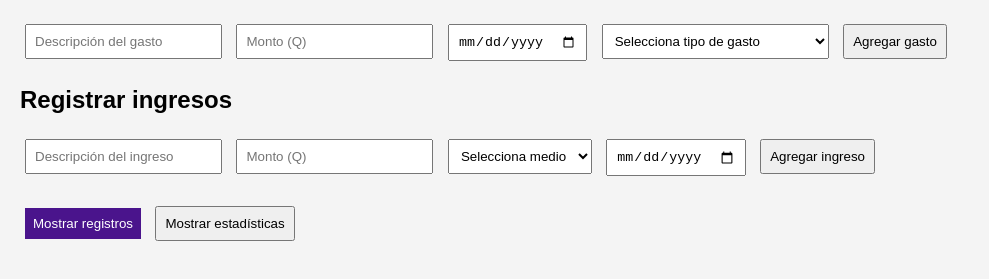
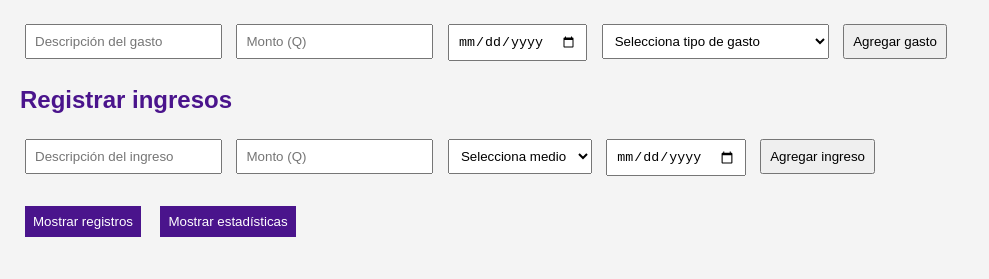
Before and after one commit to alexlm777/Inventoria, a plain HTML site: page index.html in a window 1280 px wide. Shown: the part 61-340 px from the top of the page, without its empty margins (0-989 px from the left). Drawn offline with Linux system fonts and the light colour scheme.

Commit message:
Update style.css

```diff
--- a/style.css
+++ b/style.css
@@ -4,7 +4,7 @@ body {
   background-color: #f4f4f4;
 }
 
-h1 {
+h1, h2, h3 {
   color: #4a148c;
 }
 
@@ -17,21 +17,26 @@ input, select, button {
   margin: 5px;
 }
 
-button#toggle-tablas {
+.toggles {
+  margin: 20px 0;
+}
+
+.toggles button {
   background-color: #4a148c;
-  color: white;
+  color: #fff;
   border: none;
   cursor: pointer;
+  margin-right: 10px;
 }
 
-button#toggle-tablas:hover {
+.toggles button:hover {
   opacity: 0.9;
 }
 
 table {
   width: 100%;
   border-collapse: collapse;
-  margin: 15px 0;
+  margin-bottom: 20px;
 }
 
 th, td {
```
